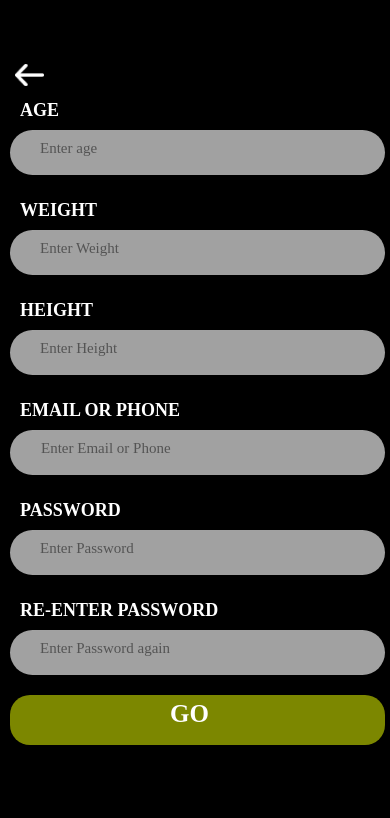
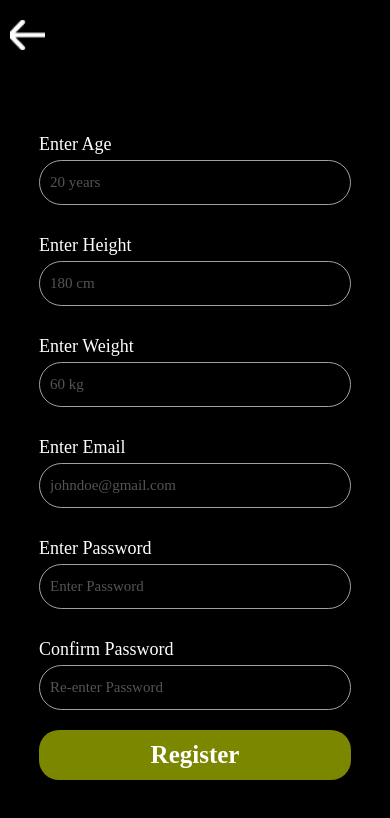
Before and after one commit to FALAK097/FitHub, a React Native app: screen /Details in a window 390 px wide. Shown: the top 818 px of the page. Built offline with nearby package versions, Linux system fonts and the light colour scheme.

Commit message:
modified Login Details & Landing Page

```diff
--- a/pages/Details.tsx
+++ b/pages/Details.tsx
@@ -1,5 +1,12 @@
 import * as React from 'react';
-import {StyleSheet, View, Pressable, Text, Image} from 'react-native';
+import {
+  StyleSheet,
+  View,
+  Pressable,
+  Image,
+  TextInput,
+  Text,
+} from 'react-native';
 import {StackNavigationProp} from '@react-navigation/stack';
 import {useNavigation, ParamListBase} from '@react-navigation/native';
 import {Color, Border, FontFamily, FontSize} from '../GlobalStyles';
@@ -8,51 +15,71 @@ const Details = () => {
   const navigation = useNavigation<StackNavigationProp<ParamListBase>>();
 
   return (
-    <View style={[styles.details, styles.iconLayout]}>
+    <View style={styles.container}>
+      <View style={styles.inputContainer}>
+        <Text style={styles.inputLabel}>Enter Age</Text>
+        <TextInput
+          style={styles.textInput}
+          placeholder="20 years"
+          placeholderTextColor={Color.colorDimgray}
+          keyboardType="numeric"
+        />
+      </View>
+      <View style={styles.inputContainer}>
+        <Text style={styles.inputLabel}>Enter Height</Text>
+        <TextInput
+          style={styles.textInput}
+          placeholder="180 cm"
+          placeholderTextColor={Color.colorDimgray}
+          keyboardType="numeric"
+        />
+      </View>
+      <View style={styles.inputContainer}>
+        <Text style={styles.inputLabel}>Enter Weight</Text>
+        <TextInput
+          style={styles.textInput}
+          placeholder="60 kg"
+          placeholderTextColor={Color.colorDimgray}
+          keyboardType="numeric"
+        />
+      </View>
+      <View style={styles.inputContainer}>
+        <Text style={styles.inputLabel}>Enter Email</Text>
+        <TextInput
+          style={styles.textInput}
+          placeholder="johndoe@gmail.com"
+          placeholderTextColor={Color.colorDimgray}
+          keyboardType="email-address"
+        />
+      </View>
+      <View style={styles.inputContainer}>
+        <Text style={styles.inputLabel}>Enter Password</Text>
+        <TextInput
+          style={styles.textInput}
+          placeholder="Enter Password"
+          placeholderTextColor={Color.colorDimgray}
+          secureTextEntry
+        />
+      </View>
+      <View style={styles.inputContainer}>
+        <Text style={styles.inputLabel}>Confirm Password</Text>
+        <TextInput
+          style={styles.textInput}
+          placeholder="Re-enter Password"
+          placeholderTextColor={Color.colorDimgray}
+          secureTextEntry
+        />
+      </View>
       <Pressable
-        style={({pressed}) => [
-          styles.detailsChild,
-          {opacity: pressed ? 0.5 : 1.0},
-        ]}
-        onPress={() => navigation.navigate('Home')}
-      />
-      <Text style={styles.go}>GO</Text>
-      <View style={[styles.detailsItem, styles.detailsChildLayout]} />
-      <Text style={[styles.enterHeight, styles.enterTypo]}>Enter Height</Text>
-      <Text style={[styles.height, styles.passwordTypo]}>HEIGHT</Text>
-      <View style={[styles.detailsInner, styles.detailsChildLayout]} />
-      <Text style={[styles.enterPassword, styles.enterTypo]}>
-        Enter Password
-      </Text>
-      <Text style={[styles.password, styles.passwordTypo]}>PASSWORD</Text>
-      <View style={[styles.rectangleView, styles.detailsChildLayout]} />
-      <Text style={[styles.enterPasswordAgain, styles.enterTypo]}>
-        Enter Password again
-      </Text>
-      <Text style={[styles.reEnterPassword, styles.passwordTypo]}>
-        RE-ENTER PASSWORD
-      </Text>
-      <Text style={[styles.emailOrPhone, styles.passwordTypo]}>
-        EMAIL OR PHONE
-      </Text>
-      <View style={[styles.detailsChild1, styles.detailsChildLayout]} />
-      <Text style={[styles.enterAge, styles.enterTypo]}>Enter age</Text>
-      <Text style={[styles.age, styles.passwordTypo]}>AGE</Text>
-      <View style={[styles.detailsChild2, styles.detailsChildLayout]} />
-      <Text style={[styles.enterWeight, styles.enterTypo]}>Enter Weight</Text>
-      <Text style={[styles.weight, styles.passwordTypo]}>WEIGHT</Text>
-      <View style={[styles.detailsChild3, styles.detailsChildLayout]} />
-      <Text style={[styles.enterEmailOr, styles.enterTypo]}>
-        Enter Email or Phone
-      </Text>
+        style={styles.goButton}
+        onPress={() => navigation.navigate('Home')}>
+        <Text style={styles.goButtonText}>Register</Text>
+      </Pressable>
       <Pressable
-        style={({pressed}) => [
-          styles.evaarrowbackfill0,
-          {opacity: pressed ? 0.5 : 1.0},
-        ]}
+        style={styles.backButton}
         onPress={() => navigation.navigate('Landing')}>
         <Image
-          style={[styles.icon, styles.iconLayout]}
+          style={styles.backButtonImage}
           resizeMode="cover"
           source={require('../assets/evaarrowbackfill0.png')}
         />
@@ -62,147 +89,58 @@ const Details = () => {
 };
 
 const styles = StyleSheet.create({
-  iconLayout: {
-    overflow: 'hidden',
+  container: {
+    flex: 1,
+    backgroundColor: Color.colorBlack,
+    alignItems: 'center',
+    justifyContent: 'center',
+  },
+  inputContainer: {
+    top: 40,
+    width: '80%',
+    marginBottom: 30,
+  },
+  inputLabel: {
+    fontSize: FontSize.size_lg,
+    color: Color.colorWhite,
+    fontFamily: FontFamily.interRegular,
+    marginBottom: 5,
+    alignSelf: 'flex-start',
+  },
+  textInput: {
+    borderWidth: 1,
+    borderColor: Color.colorLightgray,
+    borderRadius: Border.br_3xl_5,
     width: '100%',
+    height: 45,
+    paddingLeft: 10,
+    color: Color.colorDimgray,
+    fontSize: FontSize.size_mini,
+    fontFamily: FontFamily.interRegular,
   },
-  detailsChildLayout: {
-    height: 45,
-    backgroundColor: Color.colorLightgray,
-    borderRadius: Border.br_3xl_5,
-    left: 10,
-    width: 375,
-    position: 'absolute',
+  goButton: {
+    backgroundColor: Color.colorOlive,
+    width: '80%',
+    height: 50,
+    borderRadius: Border.br_xl,
+    alignItems: 'center',
+    justifyContent: 'center',
+    top: 30,
   },
-  enterTypo: {
-    width: 237,
-    color: Color.colorDimgray,
-    fontFamily: FontFamily.interRegular,
-    fontSize: FontSize.size_mini,
-    textAlign: 'left',
-    position: 'absolute',
-  },
-  passwordTypo: {
-    fontSize: FontSize.size_lg,
-    textAlign: 'left',
+  goButtonText: {
+    fontSize: FontSize.size_6xl,
     color: Color.colorWhite,
     fontFamily: FontFamily.interBold,
     fontWeight: '700',
-    left: 20,
+  },
+  backButton: {
     position: 'absolute',
+    top: 20,
+    left: 10,
   },
-  detailsChild: {
-    top: 695,
-    borderRadius: Border.br_xl,
-    backgroundColor: Color.colorOlive,
-    height: 50,
-    width: 375,
-    left: 10,
-    position: 'absolute',
-  },
-  go: {
-    top: 700,
-    left: 170,
-    fontSize: FontSize.size_6xl,
-    textAlign: 'left',
-    color: Color.colorWhite,
-    fontFamily: FontFamily.interBold,
-    fontWeight: '700',
-    position: 'absolute',
-  },
-  detailsItem: {
-    top: 330,
-  },
-  enterHeight: {
-    top: 340,
-    left: 40,
-    color: Color.colorDimgray,
-    fontFamily: FontFamily.interRegular,
-    fontSize: FontSize.size_mini,
-  },
-  height: {
-    top: 300,
-  },
-  detailsInner: {
-    top: 530,
-  },
-  enterPassword: {
-    top: 540,
-    left: 40,
-    color: Color.colorDimgray,
-    fontFamily: FontFamily.interRegular,
-    fontSize: FontSize.size_mini,
-  },
-  password: {
-    top: 500,
-  },
-  rectangleView: {
-    top: 630,
-  },
-  enterPasswordAgain: {
-    top: 640,
-    left: 40,
-    color: Color.colorDimgray,
-    fontFamily: FontFamily.interRegular,
-    fontSize: FontSize.size_mini,
-  },
-  reEnterPassword: {
-    top: 600,
-  },
-  emailOrPhone: {
-    top: 400,
-  },
-  detailsChild1: {
-    top: 130,
-  },
-  enterAge: {
-    top: 140,
-    left: 40,
-    color: Color.colorDimgray,
-    fontFamily: FontFamily.interRegular,
-    fontSize: FontSize.size_mini,
-  },
-  age: {
-    top: 100,
-  },
-  detailsChild2: {
-    top: 230,
-  },
-  enterWeight: {
-    top: 240,
-    left: 40,
-    color: Color.colorDimgray,
-    fontFamily: FontFamily.interRegular,
-    fontSize: FontSize.size_mini,
-  },
-  weight: {
-    top: 200,
-  },
-  detailsChild3: {
-    top: 430,
-  },
-  enterEmailOr: {
-    top: 440,
-    left: 41,
-  },
-  icon: {
-    height: '100%',
-    maxWidth: '100%',
-    maxHeight: '100%',
-  },
-  evaarrowbackfill0: {
-    left: '3.72%',
-    top: '7.62%',
-    right: '88.84%',
-    bottom: '89.81%',
-    width: '7.44%',
-    height: '2.58%',
-    position: 'absolute',
-  },
-  details: {
-    backgroundColor: Color.colorBlack,
-    flex: 1,
-    height: 932,
+  backButtonImage: {
+    width: 35,
+    height: 30,
   },
 });
 
--- a/pages/Landing.tsx
+++ b/pages/Landing.tsx
@@ -14,18 +14,6 @@ const Landing = () => {
         resizeMode="cover"
         source={require('../assets/pxfuel-1.png')}
       />
-      <View style={styles.iconsContainer}>
-        <Image
-          style={styles.flatColorIconsgoogle}
-          resizeMode="cover"
-          source={require('../assets/flatcoloriconsgoogle.png')}
-        />
-        <Image
-          style={styles.logosgoogleGmailIcon}
-          resizeMode="cover"
-          source={require('../assets/logosgooglegmail.png')}
-        />
-      </View>
       <Text style={[styles.unlockYourPotential, styles.loginTypo]}>
         Unlock Your Potential, Unleash Your Power
       </Text>
@@ -36,15 +24,10 @@ const Landing = () => {
           <Text style={[styles.getStarted, styles.loginTypo]}>GET STARTED</Text>
         </Pressable>
       </View>
-      <Text style={styles.fithub}>FitHUB</Text>
+      <Text style={styles.fithub}>FitHub</Text>
       <Text style={[styles.aiEnhancedSmart, styles.aiEnhancedSmartTypo]}>
         AI enhanced smart vision for fitness optimization
       </Text>
-      <Image
-        style={styles.vectorIcon}
-        resizeMode="cover"
-        source={require('../assets/vector.png')}
-      />
       <Pressable
         style={({pressed}) => [
           styles.alreadyHadAccountContainer,
@@ -52,7 +35,7 @@ const Landing = () => {
         ]}
         onPress={() => navigation.navigate('Login')}>
         <Text style={styles.text}>
-          <Text style={styles.alreadyHadAccount}>Already had Account? </Text>
+          <Text style={styles.alreadyHadAccount}>Already a User? </Text>
           <Text style={styles.loginTypo}>LOGIN</Text>
         </Text>
       </Pressable>
@@ -69,26 +52,9 @@ const styles = StyleSheet.create({
     fontSize: FontSize.size_lg,
     position: 'absolute',
   },
-  logosgoogleGmailIcon: {
-    width: 24,
-    height: 24,
-    position: 'absolute',
-  },
-  flatColorIconsgoogle: {
-    width: 24,
-    left: 50,
-    height: 24,
-    position: 'absolute',
-  },
-  iconsContainer: {
-    flexDirection: 'row',
-    position: 'absolute',
-    top: 710,
-    left: 140,
-  },
   imgpxfuel1Icon: {
     width: 400,
-    height: 1000,
+    height: '100%',
   },
   unlockYourPotential: {
     color: Color.colorWhite,
@@ -102,22 +68,22 @@ const styles = StyleSheet.create({
     top: 595,
     left: 15,
     borderRadius: Border.br_xl,
-    backgroundColor: Color.colorYellow,
+    backgroundColor: Color.colorOlive,
     width: 375,
     height: 67,
     position: 'absolute',
   },
   getStarted: {
     fontSize: 21,
-    color: Color.colorBlack,
+    color: Color.colorWhite,
     textAlign: 'left',
     position: 'absolute',
     left: 120,
-    top: 22,
+    top: 20,
   },
   fithub: {
     top: 470,
-    left: 91,
+    left: 110,
     fontSize: 55,
     fontFamily: FontFamily.interBold,
     color: Color.colorYellow,
@@ -133,25 +99,16 @@ const styles = StyleSheet.create({
     width: 237,
     fontFamily: FontFamily.interRegular,
   },
-  vectorIcon: {
-    height: '1.93%',
-    width: '4.19%',
-    top: '94.48%',
-    right: '34.86%',
-    maxWidth: '100%',
-    maxHeight: '100%',
-    position: 'absolute',
-  },
   alreadyHadAccount: {
     fontFamily: FontFamily.interRegular,
   },
   text: {
     fontSize: FontSize.size_base,
-    color: Color.colorGainsboro_100,
+    color: Color.colorWhite,
     textAlign: 'left',
   },
   alreadyHadAccountContainer: {
-    left: 102,
+    left: 140,
     top: 680,
     position: 'absolute',
   },
--- a/pages/Login.tsx
+++ b/pages/Login.tsx
@@ -1,5 +1,12 @@
 import * as React from 'react';
-import {StyleSheet, View, Pressable, Text, Image} from 'react-native';
+import {
+  StyleSheet,
+  View,
+  Pressable,
+  Image,
+  TextInput,
+  Text,
+} from 'react-native';
 import {StackNavigationProp} from '@react-navigation/stack';
 import {useNavigation, ParamListBase} from '@react-navigation/native';
 import {Color, Border, FontFamily, FontSize} from '../GlobalStyles';
@@ -8,36 +15,58 @@ const Login = () => {
   const navigation = useNavigation<StackNavigationProp<ParamListBase>>();
 
   return (
-    <View style={[styles.login, styles.iconLayout]}>
+    <View style={styles.container}>
+      <Text style={styles.fithub}>FitHub</Text>
+
+      <View style={styles.inputContainer}>
+        <Text style={styles.inputLabel}>Enter Email</Text>
+        <TextInput
+          style={styles.textInput}
+          placeholder="johndoe@gmail.com"
+          keyboardType="email-address"
+          placeholderTextColor={Color.colorDimgray}
+        />
+      </View>
+      <View style={styles.inputContainer}>
+        <Text style={styles.inputLabel}>Password</Text>
+        <TextInput
+          style={styles.textInput}
+          placeholder="Enter Password"
+          placeholderTextColor={Color.colorDimgray}
+          secureTextEntry
+        />
+      </View>
+
       <Pressable
-        style={styles.loginChild}
-        onPress={() => navigation.navigate('Home')}
-      />
-      <Text style={[styles.login1, styles.login1Typo]}>LOGIN</Text>
-      <View style={[styles.loginItem, styles.loginLayout]} />
-      <Text style={[styles.enterEmailOr, styles.enterTypo]}>
-        Enter Email or Phone
-      </Text>
-      <Text style={[styles.emailOrPhone, styles.passwordTypo]}>
-        EMAIL OR PHONE
-      </Text>
-      <Text style={[styles.fithub, styles.login1Typo]}>FitHub</Text>
-      <View style={[styles.loginInner, styles.loginLayout]} />
-      <Text style={[styles.password, styles.passwordTypo]}>PASSWORD</Text>
-      <Text style={[styles.enterPass, styles.enterTypo]}>Enter Password</Text>
+        style={styles.loginButton}
+        onPress={() => navigation.navigate('Home')}>
+        <Text style={styles.loginButtonText}>LOGIN</Text>
+      </Pressable>
+
       <Pressable
-        onPress={() => navigation.navigate('Details')}
-        style={({pressed}) => [{opacity: pressed ? 0.5 : 1.0}]}>
-        <Text style={styles.forgetPassword}>Forgot Password?</Text>
+        style={styles.forgotPassword}
+        onPress={() => navigation.navigate('Details')}>
+        <Text style={styles.forgotPasswordText}>Forgot Password?</Text>
       </Pressable>
+
+      <View style={styles.iconsContainer}>
+        <Image
+          style={styles.flatColorIconsgoogle}
+          resizeMode="cover"
+          source={require('../assets/flatcoloriconsgoogle.png')}
+        />
+        <Image
+          style={styles.logosgoogleGmailIcon}
+          resizeMode="cover"
+          source={require('../assets/logosgooglegmail.png')}
+        />
+      </View>
+
       <Pressable
-        style={({pressed}) => [
-          styles.evaarrowbackfill0,
-          {opacity: pressed ? 0.5 : 1.0},
-        ]}
+        style={styles.backButton}
         onPress={() => navigation.navigate('Landing')}>
         <Image
-          style={[styles.icon, styles.iconLayout]}
+          style={styles.backButtonImage}
           resizeMode="cover"
           source={require('../assets/evaarrowbackfill0.png')}
         />
@@ -47,113 +76,85 @@ const Login = () => {
 };
 
 const styles = StyleSheet.create({
-  iconLayout: {
-    overflow: 'hidden',
-    width: '100%',
-  },
-  login1Typo: {
-    textAlign: 'left',
-    fontWeight: '700',
-    position: 'absolute',
-  },
-  loginLayout: {
-    height: 50,
-    backgroundColor: Color.colorLightgray,
-    borderRadius: Border.br_3xl_5,
-    width: 375,
-    left: 10,
-    position: 'absolute',
-  },
-  enterTypo: {
-    width: 237,
-    color: Color.colorDimgray,
-    left: 30,
-    fontFamily: FontFamily.interRegular,
-    fontSize: FontSize.size_mini,
-    textAlign: 'left',
-    position: 'absolute',
-  },
-  passwordTypo: {
-    fontSize: FontSize.size_lg,
-    left: 20,
-    textAlign: 'left',
-    color: Color.colorWhite,
-    fontFamily: FontFamily.interBold,
-    fontWeight: '900',
-    position: 'absolute',
-  },
-  loginChild: {
-    top: 575,
-    borderRadius: Border.br_xl,
-    backgroundColor: Color.colorOlive,
-    height: 67,
-    width: 375,
-    left: 10,
-    position: 'absolute',
-  },
-  login1: {
-    top: 595,
-    left: 155,
-    fontSize: FontSize.size_3xl,
-    color: Color.colorWhite,
-    fontFamily: FontFamily.interBold,
-    textAlign: 'left',
-    fontWeight: '700',
-  },
-  loginItem: {
-    top: 382,
-  },
-  enterEmailOr: {
-    top: 396,
-  },
-  emailOrPhone: {
-    top: 349,
+  container: {
+    flex: 1,
+    backgroundColor: Color.colorBlack,
+    alignItems: 'center',
+    justifyContent: 'center',
   },
   fithub: {
-    top: 100,
-    left: 98,
     fontSize: 51,
     fontFamily: FontFamily.inknutAntiquaBold,
     color: Color.colorYellow,
-    textAlign: 'left',
+    marginBottom: 20,
+  },
+  inputContainer: {
+    width: '80%',
+    marginBottom: 20,
+  },
+  inputLabel: {
+    fontSize: FontSize.size_lg,
+    color: Color.colorWhite,
+    fontFamily: FontFamily.interRegular,
+    marginBottom: 5,
+    alignSelf: 'flex-start',
+  },
+  textInput: {
+    borderWidth: 1,
+    borderColor: Color.colorLightgray,
+    borderRadius: Border.br_3xl_5,
+    width: '100%',
+    height: 45,
+    paddingLeft: 10,
+    color: Color.colorDimgray,
+    fontSize: FontSize.size_mini,
+    fontFamily: FontFamily.interRegular,
+  },
+  loginButton: {
+    backgroundColor: Color.colorOlive,
+    width: '80%',
+    height: 50,
+    borderRadius: Border.br_xl,
+    alignItems: 'center',
+    justifyContent: 'center',
+    marginTop: 20,
+  },
+  loginButtonText: {
+    fontSize: FontSize.size_6xl,
+    color: Color.colorWhite,
+    fontFamily: FontFamily.interBold,
     fontWeight: '700',
   },
-  loginInner: {
-    top: 495,
+  forgotPassword: {
+    marginTop: 15,
   },
-  password: {
-    top: 462,
+  forgotPasswordText: {
+    fontSize: FontSize.size_lg,
+    color: Color.colorWhite,
+    fontFamily: FontFamily.interRegular,
   },
-  enterPass: {
-    top: 510,
+  backButton: {
+    position: 'absolute',
+    top: 20,
+    left: 10,
   },
-  forgetPassword: {
-    top: 677,
-    left: 140,
-    color: Color.colorGainsboro_100,
-    fontFamily: FontFamily.interRegular,
-    fontSize: FontSize.size_lg,
-    textAlign: 'left',
-    position: 'absolute',
+  backButtonImage: {
+    width: 35,
+    height: 30,
   },
-  icon: {
-    height: '100%',
-    maxWidth: '100%',
-    maxHeight: '100%',
+  iconsContainer: {
+    flexDirection: 'row',
+    marginTop: 20,
   },
-  evaarrowbackfill0: {
-    left: '3.72%',
-    top: '7.62%',
-    right: '88.84%',
-    bottom: '89.81%',
-    width: '7.44%',
-    height: '2.58%',
-    position: 'absolute',
+  logosgoogleGmailIcon: {
+    width: 24,
+    height: 24,
+    marginLeft: 15,
   },
-  login: {
-    backgroundColor: Color.colorBlack,
-    flex: 1,
-    height: 932,
+  flatColorIconsgoogle: {
+    width: 30,
+    height: 30,
+    marginLeft: 10,
   },
 });
 
```
